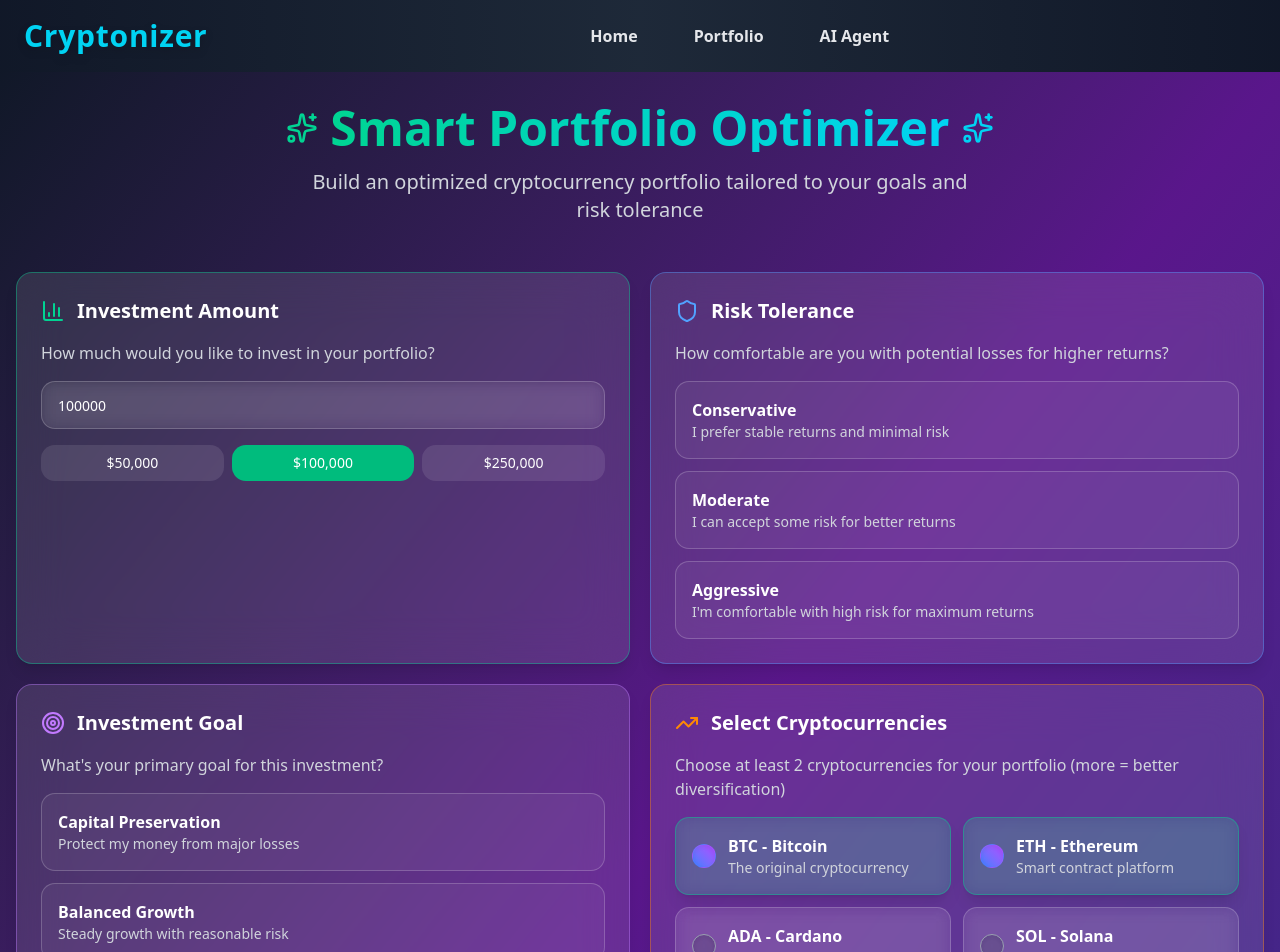
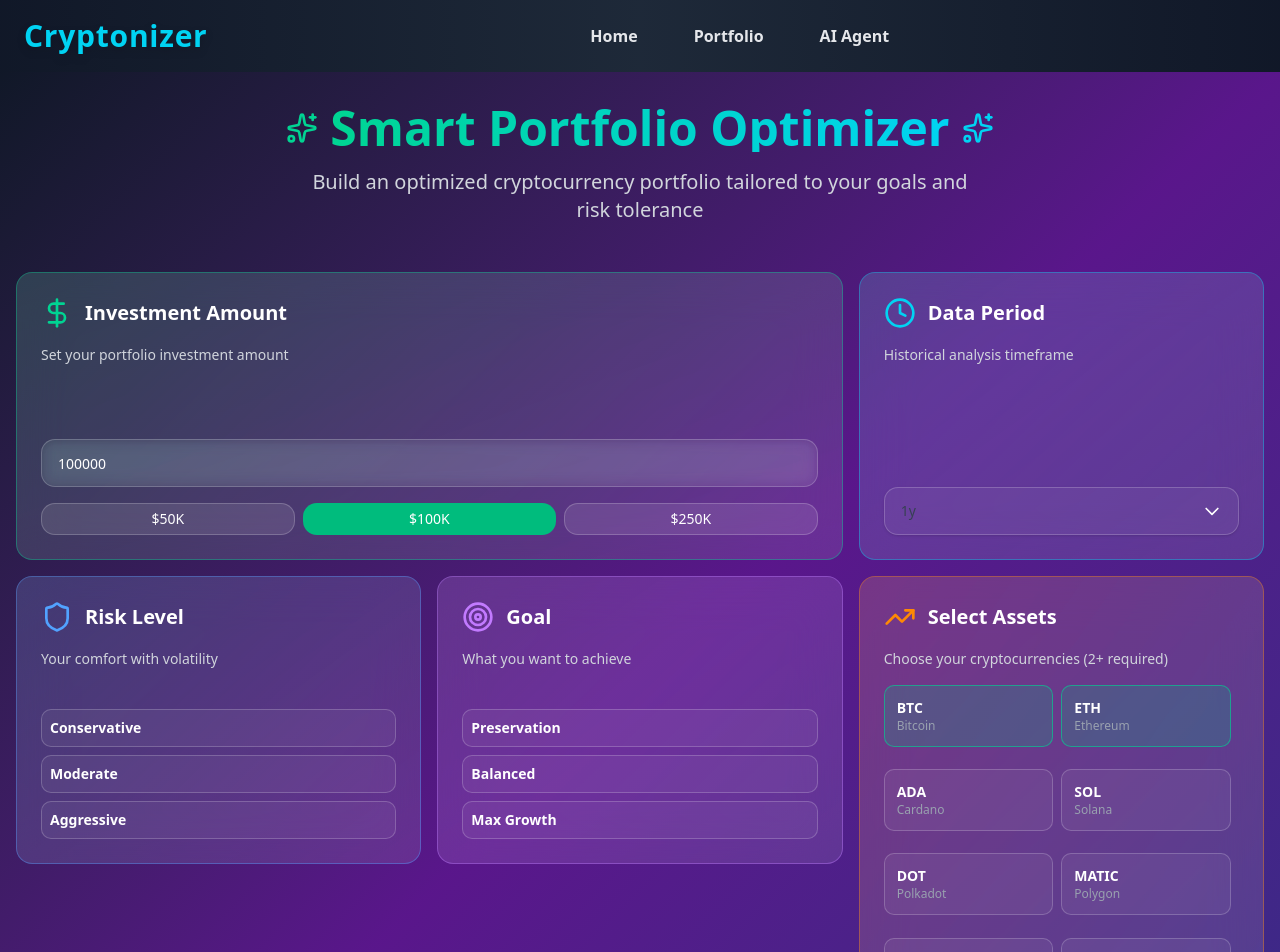
Before and after one commit to kaymansour/cryptonizer, a Next.js app in the folder frontend/: page /portfolio in a window 1280 px wide. Shown: the top 952 px of the page. Built offline with nearby package versions, Linux system fonts and the light colour scheme.

Commit message:
implemented bento grids

```diff
--- a/frontend/src/app/portfolio/page.tsx
+++ b/frontend/src/app/portfolio/page.tsx
@@ -1,10 +1,9 @@
 "use client";
 
 import { useState } from "react";
-import { Loader2, TrendingUp, Shield, Target, BarChart3, Sparkles } from "lucide-react";
+import { Loader2, TrendingUp, Shield, Target, Sparkles, DollarSign, Clock } from "lucide-react";
 import { Input } from "@/components/ui/input";
 import { Button } from "@/components/ui/button";
-import { Checkbox } from "@/components/ui/checkbox";
 import { Select, SelectContent, SelectItem, SelectTrigger, SelectValue } from "@/components/ui/select";
 import PortfolioResults from "@/components/PortfolioResults";
 import BackToMain from "@/components/backtomain";
@@ -176,172 +175,179 @@
           </p>
         </div>
 
-        {/* Cards Grid */}
-       <div className="grid gap-5 grid-cols-[repeat(auto-fit,minmax(600px,1fr))]">
-
-          {/* Investment Amount Card */}
-          <div className="bg-white/10 backdrop-blur-xl p-6 rounded-2xl shadow-lg border border-emerald-400/40 hover:scale-[1.02] hover:shadow-2xl transition-all duration-300">
+        {/* Bento Grid Layout */}
+        <div className="grid w-full auto-rows-[18rem] grid-cols-1 md:grid-cols-3 gap-4 mb-8">
+          {/* Investment Amount Card - Large */}
+          <div className="col-span-1 md:col-span-2 group relative flex flex-col justify-between overflow-hidden rounded-2xl bg-white/10 backdrop-blur-xl border border-emerald-400/40 p-6 hover:shadow-2xl transition-all duration-300">
+            <div className="absolute inset-0 bg-gradient-to-br from-emerald-500/10 to-transparent" />
+            <div className="relative z-10 flex flex-col h-full">
               <div className="flex items-center gap-3 mb-4">
-              <BarChart3 className="h-6 w-6 text-emerald-400" />
-              <h2 className="text-xl font-bold text-white">Investment Amount</h2>
+                <DollarSign className="h-8 w-8 text-emerald-400" />
+                <h3 className="text-xl font-bold text-white">Investment Amount</h3>
               </div>
-            <p className="text-gray-300 mb-4">
-              How much would you like to invest in your portfolio?
-            </p>
-            <div className="space-y-4">
+              <p className="text-gray-300 text-sm mb-4">Set your portfolio investment amount</p>
+              <div className="space-y-4 mt-auto">
                 <Input
                   type="number"
                   value={investmentAmount}
                   onChange={(e) => setInvestmentAmount(e.target.value)}
                   placeholder="100000"
-                className="text-lg w-full bg-white/5 border-white/20 text-white rounded-xl"
+                  className="text-lg w-full bg-white/5 border-white/20 text-white rounded-xl h-12"
                 />
                 <div className="grid grid-cols-3 gap-2">
                   {[50000, 100000, 250000].map((amount) => (
                     <Button
                       key={amount}
                       onClick={() => setInvestmentAmount(amount.toString())}
+                      size="sm"
                       className={`rounded-xl transition-all ${
                         parseInt(investmentAmount) === amount
                           ? 'bg-emerald-500 hover:bg-emerald-600 text-white'
-                        : 'bg-white/10 border-white/20 text-white hover:bg-white/20'
+                          : 'bg-white/10 border border-white/20 text-white hover:bg-white/20'
                       }`}
                     >
-                    ${amount.toLocaleString()}
+                      ${(amount / 1000)}K
                     </Button>
                   ))}
                 </div>
               </div>
             </div>
-
-          {/* Risk Tolerance Card */}
-          <div className="bg-white/10 backdrop-blur-xl p-6 rounded-2xl shadow-lg border border-blue-400/40 hover:scale-[1.02] hover:shadow-2xl transition-all duration-300">
-            <div className="flex items-center gap-3 mb-4">
-              <Shield className="h-6 w-6 text-blue-400" />
-              <h2 className="text-xl font-bold text-white">Risk Tolerance</h2>
-            </div>
-            <p className="text-gray-300 mb-4">
-              How comfortable are you with potential losses for higher returns?
-            </p>
-            <div className="grid gap-3">
-              {[
-                { value: "low", label: "Conservative", desc: "I prefer stable returns and minimal risk", color: "emerald" },
-                { value: "medium", label: "Moderate", desc: "I can accept some risk for better returns", color: "blue" },
-                { value: "high", label: "Aggressive", desc: "I'm comfortable with high risk for maximum returns", color: "purple" },
-              ].map((option) => (
-                <div
-                  key={option.value}
-                  className={`cursor-pointer p-4 rounded-xl border transition-all duration-300 ${
-                    riskTolerance === option.value
-                      ? `border-${option.color}-400 bg-${option.color}-500/20 shadow-lg`
-                      : "border-white/20 bg-white/5 hover:border-white/40 hover:bg-white/10"
-                  }`}
-                  onClick={() => setRiskTolerance(option.value)}
-                >
-                  <div className="font-semibold text-white">{option.label}</div>
-                  <div className="text-sm text-gray-300">{option.desc}</div>
-                </div>
-              ))}
-            </div>
-          </div>
-
-          {/* Investment Goal Card */}
-          <div className="bg-white/10 backdrop-blur-xl p-6 rounded-2xl shadow-lg border border-purple-400/40 hover:scale-[1.02] hover:shadow-2xl transition-all duration-300">
-            <div className="flex items-center gap-3 mb-4">
-              <Target className="h-6 w-6 text-purple-400" />
-              <h2 className="text-xl font-bold text-white">Investment Goal</h2>
-            </div>
-            <p className="text-gray-300 mb-4">
-              What&apos;s your primary goal for this investment?
-            </p>
-            <div className="grid gap-3">
-              {[
-                { value: "safety", label: "Capital Preservation", desc: "Protect my money from major losses", color: "emerald" },
-                { value: "balanced", label: "Balanced Growth", desc: "Steady growth with reasonable risk", color: "blue" },
-                { value: "growth", label: "Maximum Growth", desc: "Highest possible returns", color: "purple" },
-              ].map((option) => (
-                <div
-                  key={option.value}
-                  className={`cursor-pointer p-4 rounded-xl border transition-all duration-300 ${
-                    investmentGoal === option.value
-                      ? `border-${option.color}-400 bg-${option.color}-500/20 shadow-lg`
-                      : "border-white/20 bg-white/5 hover:border-white/40 hover:bg-white/10"
-                  }`}
-                  onClick={() => setInvestmentGoal(option.value)}
-                >
-                  <div className="font-semibold text-white">{option.label}</div>
-                  <div className="text-sm text-gray-300">{option.desc}</div>
-                </div>
-              ))}
-            </div>
-          </div>
-
-          {/* Cryptocurrency Selection Card */}
-          <div className="bg-white/10 backdrop-blur-xl p-6 rounded-2xl shadow-lg border border-orange-400/40 hover:scale-[1.02] hover:shadow-2xl transition-all duration-300">
-            <div className="flex items-center gap-3 mb-4">
-              <TrendingUp className="h-6 w-6 text-orange-400" />
-              <h2 className="text-xl font-bold text-white">Select Cryptocurrencies</h2>
-            </div>
-            <p className="text-gray-300 mb-4">
-              Choose at least 2 cryptocurrencies for your portfolio (more = better diversification)
-            </p>
-            <div className="grid grid-cols-1 md:grid-cols-2 gap-3">
-              {availableCryptos.map((crypto) => (
-                <div
-                  key={crypto.symbol}
-                  className={`cursor-pointer p-4 rounded-xl border transition-all duration-300 backdrop-blur-sm ${
-                    selectedSymbols.includes(crypto.symbol)
-                      ? "border-emerald-400/40 bg-emerald-500/20 shadow-lg"
-                      : "border-white/20 bg-white/5 hover:border-white/40 hover:bg-white/10"
-                  }`}
-                  onClick={() => handleSymbolToggle(crypto.symbol)}
-                >
-                  <div className="flex items-center space-x-3">
-                    <Checkbox
-                      checked={selectedSymbols.includes(crypto.symbol)}
-                      onChange={() => handleSymbolToggle(crypto.symbol)}
-                      className="data-[state=checked]:bg-emerald-500 data-[state=checked]:border-emerald-500"
-                    />
-                    <div>
-                      <div className="font-semibold text-white">{crypto.symbol} - {crypto.name}</div>
-                      <div className="text-sm text-gray-300">{crypto.description}</div>
-                    </div>
-                  </div>
-                </div>
-              ))}
-            </div>
-            <div className="mt-4 text-sm text-gray-300">
-              Selected: <span className="text-emerald-400 font-semibold">{selectedSymbols.join(", ")}</span> ({selectedSymbols.length} cryptocurrencies)
-            </div>
           </div>
 
           {/* Time Period Card */}
-          <div className="bg-white/10 backdrop-blur-xl p-6 rounded-2xl shadow-lg border border-cyan-400/40 hover:scale-[1.02] hover:shadow-2xl transition-all duration-300">
-            <h2 className="text-xl font-bold text-white mb-4">Historical Data Period</h2>
-            <p className="text-gray-300 mb-4">
-              How much historical data should we use to analyze the cryptocurrencies?
-            </p>
+          <div className="col-span-1 group relative flex flex-col justify-between overflow-hidden rounded-2xl bg-white/10 backdrop-blur-xl border border-cyan-400/40 p-6 hover:shadow-2xl transition-all duration-300">
+            <div className="absolute inset-0 bg-gradient-to-br from-cyan-500/10 to-transparent" />
+            <div className="relative z-10 flex flex-col h-full">
+              <div className="flex items-center gap-3 mb-4">
+                <Clock className="h-8 w-8 text-cyan-400" />
+                <h3 className="text-xl font-bold text-white">Data Period</h3>
+              </div>
+              <p className="text-gray-300 text-sm mb-4">Historical analysis timeframe</p>
+              <div className="mt-auto">
                 <Select value={timePeriod} onValueChange={setTimePeriod}>
                   <SelectTrigger className="bg-white/5 border-white/20 text-white rounded-xl w-full">
                     <SelectValue />
                   </SelectTrigger>
                   <SelectContent>
-                <SelectItem value="3mo">3 Months (Recent trends)</SelectItem>
-                <SelectItem value="6mo">6 Months (Medium term)</SelectItem>
-                <SelectItem value="1y">1 Year (Recommended)</SelectItem>
-                <SelectItem value="2y">2 Years (Long term)</SelectItem>
+                    <SelectItem value="3mo">3 Months</SelectItem>
+                    <SelectItem value="6mo">6 Months</SelectItem>
+                    <SelectItem value="1y">1 Year</SelectItem>
+                    <SelectItem value="2y">2 Years</SelectItem>
                   </SelectContent>
                 </Select>
               </div>
+            </div>
+          </div>
 
-          {/* Recommended Strategy */}
+          {/* Risk Tolerance Card */}
+          <div className="col-span-1 group relative flex flex-col justify-between overflow-hidden rounded-2xl bg-white/10 backdrop-blur-xl border border-blue-400/40 p-6 hover:shadow-2xl transition-all duration-300">
+            <div className="absolute inset-0 bg-gradient-to-br from-blue-500/10 to-transparent" />
+            <div className="relative z-10 flex flex-col h-full">
+              <div className="flex items-center gap-3 mb-4">
+                <Shield className="h-8 w-8 text-blue-400" />
+                <h3 className="text-xl font-bold text-white">Risk Level</h3>
+              </div>
+              <p className="text-gray-300 text-sm mb-4">Your comfort with volatility</p>
+              <div className="grid gap-2 mt-auto">
+                {[
+                  { value: "low", label: "Conservative", color: "emerald" },
+                  { value: "medium", label: "Moderate", color: "blue" },
+                  { value: "high", label: "Aggressive", color: "purple" },
+                ].map((option) => (
+                  <div
+                    key={option.value}
+                    className={`cursor-pointer p-2 rounded-lg border transition-all duration-300 ${
+                      riskTolerance === option.value
+                        ? `border-${option.color}-400 bg-${option.color}-500/20`
+                        : "border-white/20 bg-white/5 hover:border-white/40"
+                    }`}
+                    onClick={() => setRiskTolerance(option.value)}
+                  >
+                    <div className="font-semibold text-white text-sm">{option.label}</div>
+                  </div>
+                ))}
+              </div>
+            </div>
+          </div>
+
+          {/* Investment Goal Card */}
+          <div className="col-span-1 group relative flex flex-col justify-between overflow-hidden rounded-2xl bg-white/10 backdrop-blur-xl border border-purple-400/40 p-6 hover:shadow-2xl transition-all duration-300">
+            <div className="absolute inset-0 bg-gradient-to-br from-purple-500/10 to-transparent" />
+            <div className="relative z-10 flex flex-col h-full">
+              <div className="flex items-center gap-3 mb-4">
+                <Target className="h-8 w-8 text-purple-400" />
+                <h3 className="text-xl font-bold text-white">Goal</h3>
+              </div>
+              <p className="text-gray-300 text-sm mb-4">What you want to achieve</p>
+              <div className="grid gap-2 mt-auto">
+                {[
+                  { value: "safety", label: "Preservation", color: "emerald" },
+                  { value: "balanced", label: "Balanced", color: "blue" },
+                  { value: "growth", label: "Max Growth", color: "purple" },
+                ].map((option) => (
+                  <div
+                    key={option.value}
+                    className={`cursor-pointer p-2 rounded-lg border transition-all duration-300 ${
+                      investmentGoal === option.value
+                        ? `border-${option.color}-400 bg-${option.color}-500/20`
+                        : "border-white/20 bg-white/5 hover:border-white/40"
+                    }`}
+                    onClick={() => setInvestmentGoal(option.value)}
+                  >
+                    <div className="font-semibold text-white text-sm">{option.label}</div>
+                  </div>
+                ))}
+              </div>
+            </div>
+          </div>
+
+          {/* Cryptocurrency Selection Card - Spans 2 columns */}
+          <div className="col-span-1 md:col-span-1 row-span-1 md:row-span-2 group relative flex flex-col justify-between overflow-hidden rounded-2xl bg-white/10 backdrop-blur-xl border border-orange-400/40 p-6 hover:shadow-2xl transition-all duration-300">
+            <div className="absolute inset-0 bg-gradient-to-br from-orange-500/10 to-transparent" />
+            <div className="relative z-10 flex flex-col h-full">
+              <div className="flex items-center gap-3 mb-4">
+                <TrendingUp className="h-8 w-8 text-orange-400" />
+                <h3 className="text-xl font-bold text-white">Select Assets</h3>
+              </div>
+              <p className="text-gray-300 text-sm mb-4">Choose your cryptocurrencies (2+ required)</p>
+              <div className="grid grid-cols-2 gap-2 overflow-y-auto custom-scrollbar flex-1 pr-2">
+                {availableCryptos.map((crypto) => (
+                  <div
+                    key={crypto.symbol}
+                    className={`cursor-pointer p-3 rounded-lg border transition-all h-fit ${
+                      selectedSymbols.includes(crypto.symbol)
+                        ? "border-emerald-400/60 bg-emerald-500/20"
+                        : "border-white/20 bg-white/5 hover:border-white/40"
+                    }`}
+                    onClick={() => handleSymbolToggle(crypto.symbol)}
+                  >
+                    <div className="font-semibold text-white text-sm">{crypto.symbol}</div>
+                    <div className="text-xs text-gray-400 truncate">{crypto.name}</div>
+                  </div>
+                ))}
+              </div>
+              <div className="mt-3 pt-3 border-t border-white/20 text-sm text-gray-300">
+                Selected: <span className="text-emerald-400 font-semibold">{selectedSymbols.length}</span> assets
+              </div>
+            </div>
+          </div>
+
+          {/* Strategy Summary - Conditional */}
           {riskTolerance && investmentGoal && (
-            <div className="bg-gradient-to-r from-emerald-500/20 to-green-600/20 backdrop-blur-xl p-6 rounded-2xl shadow-lg border border-emerald-400/40 hover:scale-[1.02] hover:shadow-2xl transition-all duration-300">
-              <div className="flex items-center gap-2">
-                <Sparkles className="h-5 w-5 text-emerald-400" />
-                <h3 className="text-lg font-bold text-emerald-400">Recommended Strategy</h3>
+            <div className="col-span-1 md:col-span-2 group relative flex flex-col justify-between overflow-hidden rounded-2xl bg-gradient-to-br from-emerald-500/20 to-green-600/10 backdrop-blur-xl border border-emerald-400/40 p-6 hover:shadow-2xl transition-all duration-300">
+              <div className="absolute inset-0 bg-gradient-to-br from-emerald-500/10 to-transparent" />
+              <div className="relative z-10">
+                <div className="flex items-center gap-3 mb-3">
+                  <Sparkles className="h-8 w-8 text-emerald-400" />
+                  <div>
+                    <h3 className="text-xl font-bold text-white">Your Strategy</h3>
+                    <div className="inline-block px-2 py-0.5 rounded-full bg-emerald-500/20 border border-emerald-400/40 text-emerald-300 text-xs mt-1">
+                      Recommended
                     </div>
-              <p className="text-emerald-300 mt-2">{getStrategyDescription()}</p>
+                  </div>
+                </div>
+                <p className="text-emerald-200 text-lg">{getStrategyDescription()}</p>
+              </div>
             </div>
           )}
         </div>
```
Also changed, not shown: 1 other file (tests, documents, lock files or other folders). Lines whose indentation alone changed are shown as unchanged.
